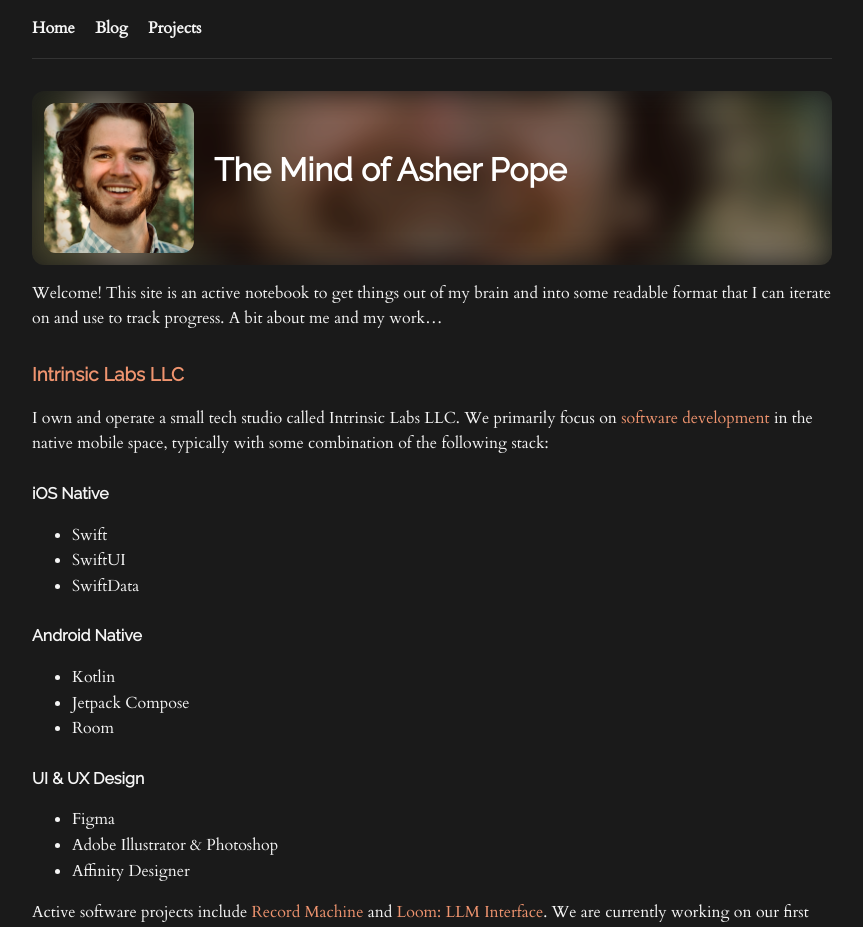
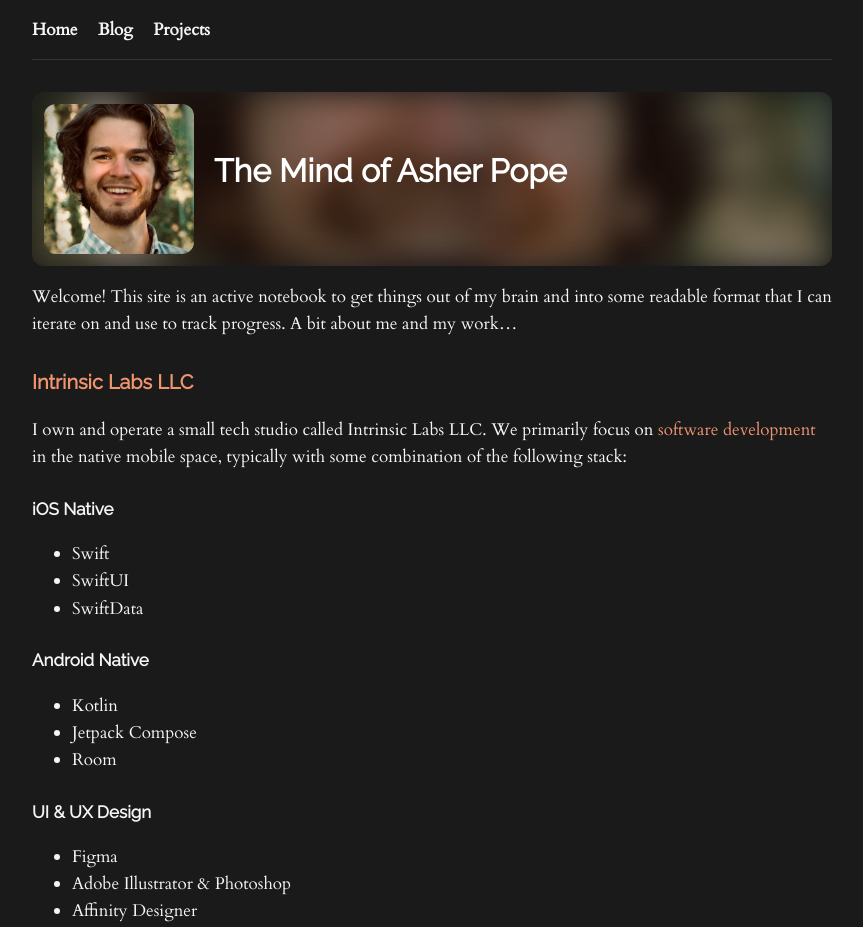
Before and after one commit to rocketbro/rocketbro.github.io, a Jekyll site: the page built from index.md, in a window 1280 px wide and 1400 px high. Shown: the top 927 px of the window, without its empty margins (208-1071 px from the left). Built offline with Jekyll 4.4.1, drawn with Linux system fonts in a browser that asks for light colours.

Commit message:
increase body font size

```diff
--- a/assets/css/_sass/_base.scss
+++ b/assets/css/_sass/_base.scss
@@ -1,6 +1,7 @@
 // Base styles
 body {
   font-family: $font-family-base;
+  font-size: 106.25%;
   line-height: $line-height-base;
   max-width: $max-width;
   margin: 0 auto;
```
